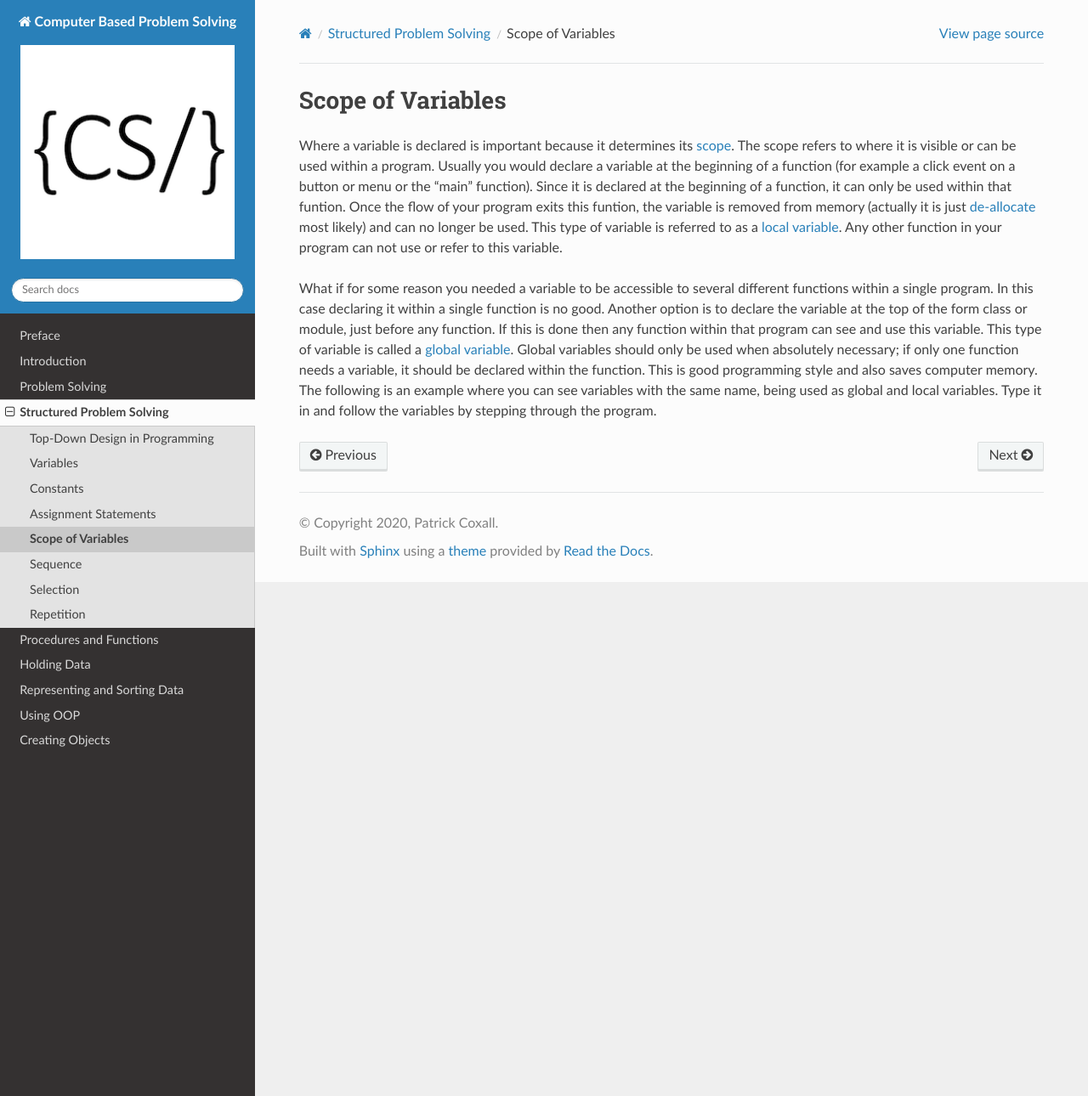
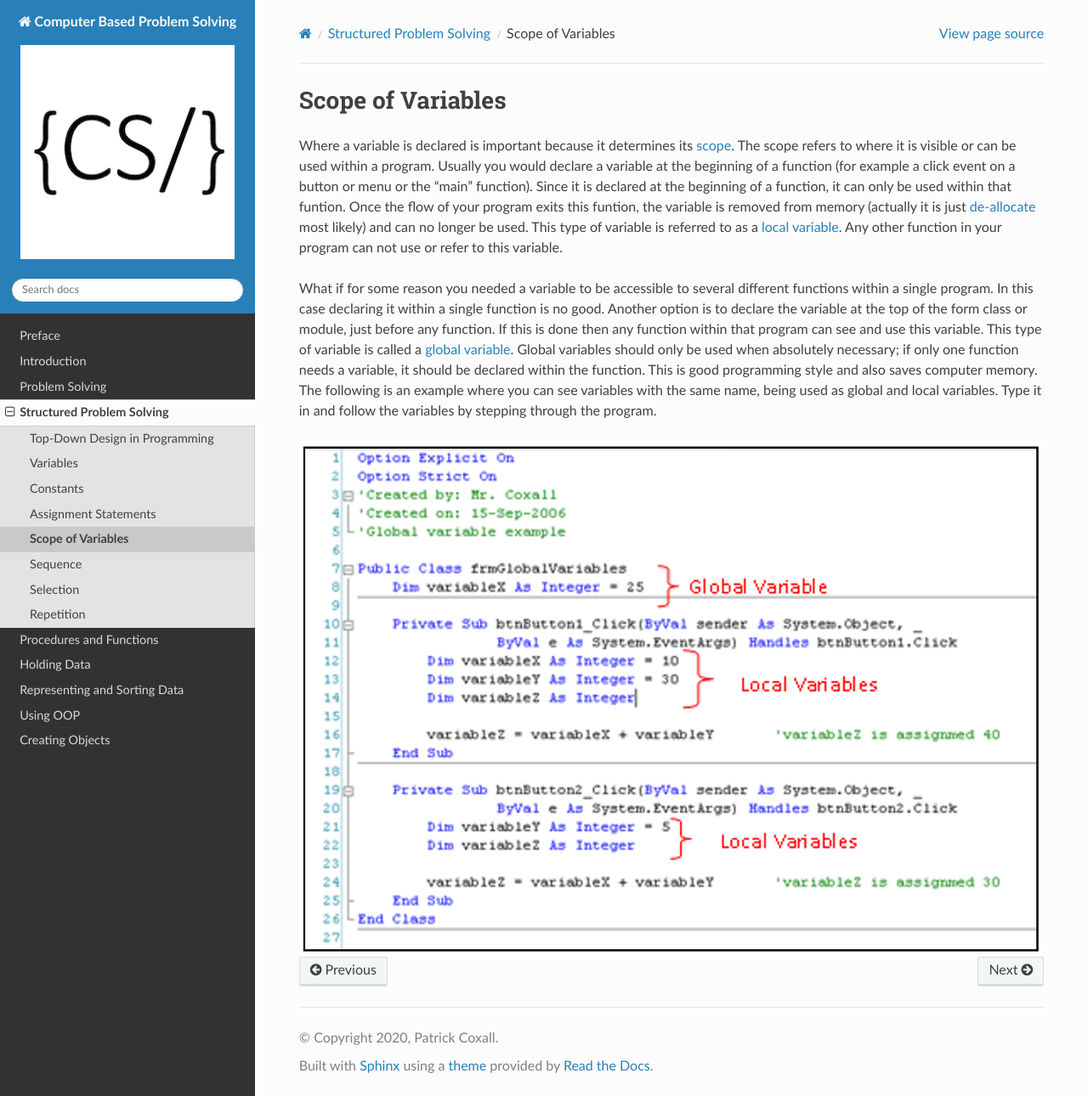
Before and after one commit to Mr-Coxall/Computer-Based-Problem-Solving, a Sphinx documentation site: the page built from docs/structured-problem-solving/scope-of-variables.rst, in a window 1280 px wide and 1290 px high. Shown: the whole window at 85% size. Built offline with Sphinx 7.4.7 and the Read the Docs theme 2.0.0, drawn with Linux system fonts in a browser that asks for light colours; pages that are not in the unit, such as notebooks, are missing from menus.

Commit message:
add image

```diff
--- a/docs/structured-problem-solving/scope-of-variables.rst
+++ b/docs/structured-problem-solving/scope-of-variables.rst
@@ -6,3 +6,7 @@ Scope of Variables
 Where a variable is declared is important because it determines its `scope <https://en.wikipedia.org/wiki/Scope_(computer_science)>`_. The scope refers to where it is visible or can be used within a program. Usually you would declare a variable at the beginning of a function (for example a click event on a button or menu or the "main" function). Since it is declared at the beginning of a function, it can only be used within that funtion. Once the flow of your program exits this funtion, the variable is removed from memory (actually it is just `de-allocate <https://en.wikipedia.org/wiki/Garbage_%28computer_science%29>`_ most likely) and can no longer be used. This type of variable is referred to as a `local variable <https://en.wikipedia.org/wiki/Local_variable>`_. Any other function in your program can not use or refer to this variable.
 
 What if for some reason you needed a variable to be accessible to several different functions within a single program. In this case declaring it within a single function is no good. Another option is to declare the variable at the top of the form class or module, just before any function. If this is done then any function within that program can see and use this variable. This type of variable is called a `global variable <https://en.wikipedia.org/wiki/Global_variable>`_. Global variables should only be used when absolutely necessary; if only one function needs a variable, it should be declared within the function. This is good programming style and also saves computer memory. The following is an example where you can see variables with the same name, being used as global and local variables. Type it in and follow the variables by stepping through the program.
+
+.. image:: ./images/global-and-local-variables.png
+   :alt: Global and Local Variables
+   :align: center
```
Also changed, not shown: docs/structured-problem-solving/images/global-and-local-variables.png (added).
